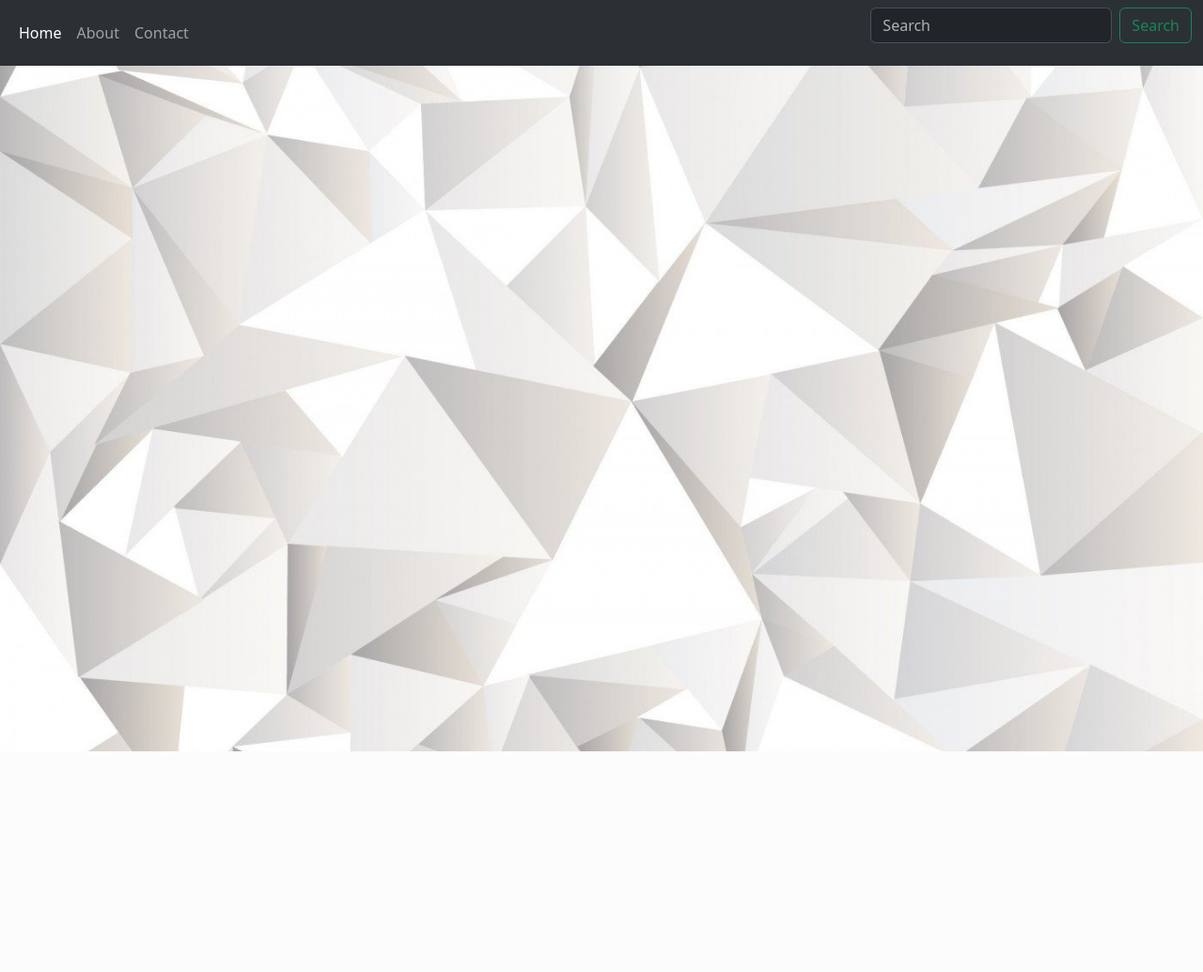
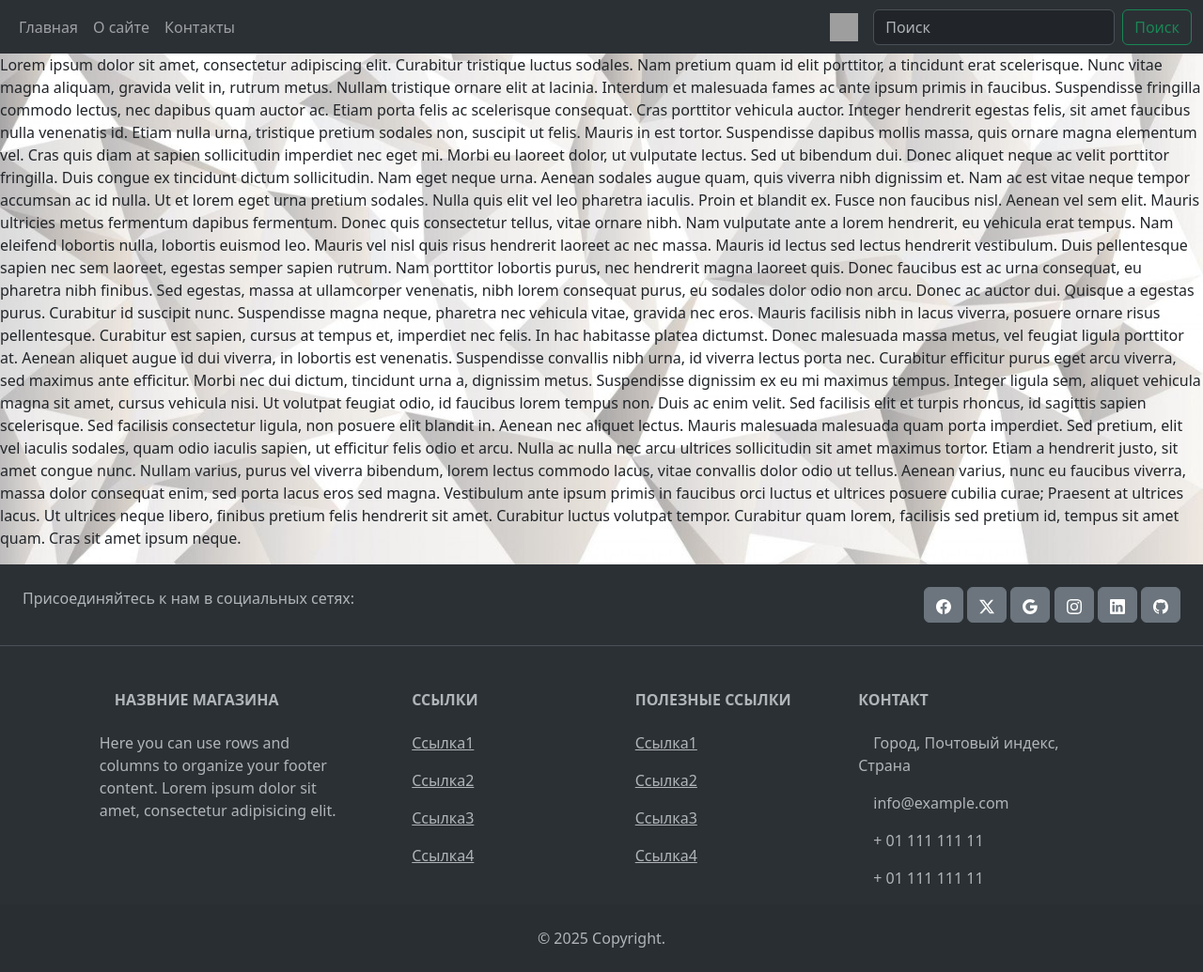
Before and after one commit to vyfme/simple-siteproject-django-docker-poetry-postgresql, a Django app: page / in a window 1280 px wide. Shown: the whole page at 94% size. Before the commit the page ends 800 px from the top, so only its background shows below. Run offline with Django 5.2, Linux system fonts and the light colour scheme; parts of the project's set-up code (start-up, migrations or seed data) failed here and were passed over; grey boxes are pictures that could not be loaded.

Commit message:
Updated the docker files, added templates, and updated the URL.

```diff
--- a/site_shop/pyproject.toml
+++ b/site_shop/pyproject.toml
@@ -13,6 +13,7 @@ dependencies = [
     "django-environ (>=0.12.0,<0.13.0)",
     "psycopg-binary (>=3.2.12,<4.0.0)",
     "psycopg2-binary (>=2.9.11,<3.0.0)",
+    "django-active-link (>=0.3.0,<0.4.0)",
 ]
 
 [tool.poetry]
--- a/site_shop/shop/static/shop/style.css
+++ b/site_shop/shop/static/shop/style.css
@@ -1,3 +1,7 @@
 body {
-    background: url("images/background.png") no-repeat center/100%;
+    background: url("images/background.png");
+    background-repeat: no-repeat;
+    background-position: center center;
+    background-size: cover;
+    background-attachment: fixed;
 }
--- /dev/null
+++ b/site_shop/shop/templates/shop/about.html
@@ -0,0 +1,6 @@
+{% extends 'base.html' %}
+
+{% block base %}
+<p>Sed semper fringilla justo a tristique. Sed in mi suscipit, feugiat ante ut, tempus justo. Sed accumsan nisl sapien. Pellentesque eget cursus tellus, eget imperdiet ipsum. Vestibulum lacinia mollis elit sit amet vehicula. Praesent ligula felis, finibus quis euismod at, sagittis ut metus. Proin sollicitudin tempus mollis. Morbi lacus turpis, ultrices in eros ac, mollis tincidunt mi. Vivamus sodales faucibus nulla tincidunt condimentum. Maecenas vitae enim placerat, porttitor ex scelerisque, posuere diam.
+Sed fringilla elementum vulputate. Curabitur ut nulla erat. Curabitur ut nibh elit. In sit amet sapien auctor, egestas risus sit amet, finibus quam. Pellentesque feugiat, tellus eget elementum laoreet, sem tellus auctor est, eu accumsan nibh purus et turpis. Cras quis eros neque. Nullam dictum nisi erat, vel tristique sem placerat ut. Integer consectetur neque lectus, sit amet consectetur nisl dignissim vel. Maecenas cursus libero non ipsum cursus, et egestas leo accumsan.</p>
+{% endblock %}
--- /dev/null
+++ b/site_shop/shop/templates/shop/categories.html
@@ -0,0 +1,4 @@
+{% extends 'base.html' %}
+
+{% block base %}
+{% endblock %}
--- /dev/null
+++ b/site_shop/shop/templates/shop/contact.html
@@ -0,0 +1,5 @@
+{% extends 'base.html' %}
+
+{% block base %}
+<p>Cras volutpat lacus eros, ac pharetra elit elementum ut. Integer sed purus et magna ullamcorper mollis id id nulla. Curabitur iaculis hendrerit velit, quis eleifend lectus aliquam ut. Nunc rutrum pretium sagittis. Mauris egestas ipsum et quam tincidunt, nec rutrum neque cursus. Aliquam imperdiet, neque ac accumsan commodo, ex ante auctor lacus, id malesuada enim augue id tortor. Quisque nec laoreet odio. Nunc lorem arcu, rhoncus a lorem ut, elementum convallis nibh. Duis dignissim, erat in viverra malesuada, lorem tortor gravida diam, sed feugiat magna diam ut ligula.</p>
+{% endblock %}
--- /dev/null
+++ b/site_shop/shop/templates/shop/includes/footer.html
@@ -0,0 +1,133 @@
+<!-- Footer -->
+<footer class="text-center text-lg-start bg-body-tertiary text-muted" data-bs-theme="dark">
+  <!-- Section: Social media -->
+  <section class="d-flex justify-content-center justify-content-lg-between p-4 border-bottom">
+    <!-- Left -->
+    <div class="me-5 d-none d-lg-block">
+      <span>Присоединяйтесь к нам в социальных сетях:</span>
+    </div>
+    <!-- Left -->
+
+    <!-- Right -->
+    <div>
+      <button type="button" class="btn btn-secondary">
+        <svg xmlns="http://www.w3.org/2000/svg" width="16" height="16" fill="currentColor" class="bi bi-facebook" viewBox="0 0 16 16">
+          <path d="M16 8.049c0-4.446-3.582-8.05-8-8.05C3.58 0-.002 3.603-.002 8.05c0 4.017 2.926 7.347 6.75 7.951v-5.625h-2.03V8.05H6.75V6.275c0-2.017 1.195-3.131 3.022-3.131.876 0 1.791.157 1.791.157v1.98h-1.009c-.993 0-1.303.621-1.303 1.258v1.51h2.218l-.354 2.326H9.25V16c3.824-.604 6.75-3.934 6.75-7.951"></path>
+        </svg>
+      </button>
+      <button type="button" class="btn btn-secondary">
+        <svg xmlns="http://www.w3.org/2000/svg" width="16" height="16" fill="currentColor" class="bi bi-twitter-x" viewBox="0 0 16 16">
+          <path d="M12.6.75h2.454l-5.36 6.142L16 15.25h-4.937l-3.867-5.07-4.425 5.07H.316l5.733-6.57L0 .75h5.063l3.495 4.633L12.601.75Zm-.86 13.028h1.36L4.323 2.145H2.865z"></path>
+        </svg>
+      </button>
+      <button type="button" class="btn btn-secondary">
+        <svg xmlns="http://www.w3.org/2000/svg" width="16" height="16" fill="currentColor" class="bi bi-google" viewBox="0 0 16 16">
+          <path d="M15.545 6.558a9.4 9.4 0 0 1 .139 1.626c0 2.434-.87 4.492-2.384 5.885h.002C11.978 15.292 10.158 16 8 16A8 8 0 1 1 8 0a7.7 7.7 0 0 1 5.352 2.082l-2.284 2.284A4.35 4.35 0 0 0 8 3.166c-2.087 0-3.86 1.408-4.492 3.304a4.8 4.8 0 0 0 0 3.063h.003c.635 1.893 2.405 3.301 4.492 3.301 1.078 0 2.004-.276 2.722-.764h-.003a3.7 3.7 0 0 0 1.599-2.431H8v-3.08z"></path>
+        </svg>
+      </button>
+      <button type="button" class="btn btn-secondary">
+        <svg xmlns="http://www.w3.org/2000/svg" width="16" height="16" fill="currentColor" class="bi bi-instagram" viewBox="0 0 16 16">
+          <path d="M8 0C5.829 0 5.556.01 4.703.048 3.85.088 3.269.222 2.76.42a3.9 3.9 0 0 0-1.417.923A3.9 3.9 0 0 0 .42 2.76C.222 3.268.087 3.85.048 4.7.01 5.555 0 5.827 0 8.001c0 2.172.01 2.444.048 3.297.04.852.174 1.433.372 1.942.205.526.478.972.923 1.417.444.445.89.719 1.416.923.51.198 1.09.333 1.942.372C5.555 15.99 5.827 16 8 16s2.444-.01 3.298-.048c.851-.04 1.434-.174 1.943-.372a3.9 3.9 0 0 0 1.416-.923c.445-.445.718-.891.923-1.417.197-.509.332-1.09.372-1.942C15.99 10.445 16 10.173 16 8s-.01-2.445-.048-3.299c-.04-.851-.175-1.433-.372-1.941a3.9 3.9 0 0 0-.923-1.417A3.9 3.9 0 0 0 13.24.42c-.51-.198-1.092-.333-1.943-.372C10.443.01 10.172 0 7.998 0zm-.717 1.442h.718c2.136 0 2.389.007 3.232.046.78.035 1.204.166 1.486.275.373.145.64.319.92.599s.453.546.598.92c.11.281.24.705.275 1.485.039.843.047 1.096.047 3.231s-.008 2.389-.047 3.232c-.035.78-.166 1.203-.275 1.485a2.5 2.5 0 0 1-.599.919c-.28.28-.546.453-.92.598-.28.11-.704.24-1.485.276-.843.038-1.096.047-3.232.047s-2.39-.009-3.233-.047c-.78-.036-1.203-.166-1.485-.276a2.5 2.5 0 0 1-.92-.598 2.5 2.5 0 0 1-.6-.92c-.109-.281-.24-.705-.275-1.485-.038-.843-.046-1.096-.046-3.233s.008-2.388.046-3.231c.036-.78.166-1.204.276-1.486.145-.373.319-.64.599-.92s.546-.453.92-.598c.282-.11.705-.24 1.485-.276.738-.034 1.024-.044 2.515-.045zm4.988 1.328a.96.96 0 1 0 0 1.92.96.96 0 0 0 0-1.92m-4.27 1.122a4.109 4.109 0 1 0 0 8.217 4.109 4.109 0 0 0 0-8.217m0 1.441a2.667 2.667 0 1 1 0 5.334 2.667 2.667 0 0 1 0-5.334"></path>
+        </svg>
+      </button>
+      <button type="button" class="btn btn-secondary">
+        <svg xmlns="http://www.w3.org/2000/svg" width="16" height="16" fill="currentColor" class="bi bi-linkedin" viewBox="0 0 16 16">
+          <path d="M0 1.146C0 .513.526 0 1.175 0h13.65C15.474 0 16 .513 16 1.146v13.708c0 .633-.526 1.146-1.175 1.146H1.175C.526 16 0 15.487 0 14.854zm4.943 12.248V6.169H2.542v7.225zm-1.2-8.212c.837 0 1.358-.554 1.358-1.248-.015-.709-.52-1.248-1.342-1.248S2.4 3.226 2.4 3.934c0 .694.521 1.248 1.327 1.248zm4.908 8.212V9.359c0-.216.016-.432.08-.586.173-.431.568-.878 1.232-.878.869 0 1.216.662 1.216 1.634v3.865h2.401V9.25c0-2.22-1.184-3.252-2.764-3.252-1.274 0-1.845.7-2.165 1.193v.025h-.016l.016-.025V6.169h-2.4c.03.678 0 7.225 0 7.225z"></path>
+        </svg>
+      </button>
+      <button type="button" class="btn btn-secondary">
+        <svg xmlns="http://www.w3.org/2000/svg" width="16" height="16" fill="currentColor" class="bi bi-github" viewBox="0 0 16 16">
+          <path d="M8 0C3.58 0 0 3.58 0 8c0 3.54 2.29 6.53 5.47 7.59.4.07.55-.17.55-.38 0-.19-.01-.82-.01-1.49-2.01.37-2.53-.49-2.69-.94-.09-.23-.48-.94-.82-1.13-.28-.15-.68-.52-.01-.53.63-.01 1.08.58 1.23.82.72 1.21 1.87.87 2.33.66.07-.52.28-.87.51-1.07-1.78-.2-3.64-.89-3.64-3.95 0-.87.31-1.59.82-2.15-.08-.2-.36-1.02.08-2.12 0 0 .67-.21 2.2.82.64-.18 1.32-.27 2-.27s1.36.09 2 .27c1.53-1.04 2.2-.82 2.2-.82.44 1.1.16 1.92.08 2.12.51.56.82 1.27.82 2.15 0 3.07-1.87 3.75-3.65 3.95.29.25.54.73.54 1.48 0 1.07-.01 1.93-.01 2.2 0 .21.15.46.55.38A8.01 8.01 0 0 0 16 8c0-4.42-3.58-8-8-8"></path>
+        </svg>
+      </button>
+    </div>
+    <!-- Right -->
+  </section>
+  <!-- Section: Social media -->
+
+  <!-- Section: Links  -->
+  <section class="">
+    <div class="container text-center text-md-start mt-5">
+      <!-- Grid row -->
+      <div class="row mt-3">
+        <!-- Grid column -->
+        <div class="col-md-3 col-lg-4 col-xl-3 mx-auto mb-4">
+          <!-- Content -->
+          <h6 class="text-uppercase fw-bold mb-4">
+            <i class="fas fa-gem me-3"></i>Назвние магазина
+          </h6>
+          <p>
+            Here you can use rows and columns to organize your footer content. Lorem ipsum
+            dolor sit amet, consectetur adipisicing elit.
+          </p>
+        </div>
+        <!-- Grid column -->
+
+        <!-- Grid column -->
+        <div class="col-md-2 col-lg-2 col-xl-2 mx-auto mb-4">
+          <!-- Links -->
+          <h6 class="text-uppercase fw-bold mb-4">
+            Ссылки
+          </h6>
+          <p>
+            <a href="#!" class="text-reset">Ссылка1</a>
+          </p>
+          <p>
+            <a href="#!" class="text-reset">Ссылка2</a>
+          </p>
+          <p>
+            <a href="#!" class="text-reset">Ссылка3</a>
+          </p>
+          <p>
+            <a href="#!" class="text-reset">Ссылка4</a>
+          </p>
+        </div>
+        <!-- Grid column -->
+
+        <!-- Grid column -->
+        <div class="col-md-3 col-lg-2 col-xl-2 mx-auto mb-4">
+          <!-- Links -->
+          <h6 class="text-uppercase fw-bold mb-4">
+            Полезные ссылки
+          </h6>
+          <p>
+            <a href="#!" class="text-reset">Ссылка1</a>
+          </p>
+          <p>
+            <a href="#!" class="text-reset">Ссылка2</a>
+          </p>
+          <p>
+            <a href="#!" class="text-reset">Ссылка3</a>
+          </p>
+          <p>
+            <a href="#!" class="text-reset">Ссылка4</a>
+          </p>
+        </div>
+        <!-- Grid column -->
+
+        <!-- Grid column -->
+        <div class="col-md-4 col-lg-3 col-xl-3 mx-auto mb-md-0 mb-4">
+          <!-- Links -->
+          <h6 class="text-uppercase fw-bold mb-4">Контакт</h6>
+          <p><i class="fas fa-home me-3"></i> Город, Почтовый индекс, Страна</p>
+          <p>
+            <i class="fas fa-envelope me-3"></i>
+            info@example.com
+          </p>
+          <p><i class="fas fa-phone me-3"></i> + 01 111 111 11</p>
+          <p><i class="fas fa-print me-3"></i> + 01 111 111 11</p>
+        </div>
+        <!-- Grid column -->
+      </div>
+      <!-- Grid row -->
+    </div>
+  </section>
+  <!-- Section: Links  -->
+
+  <!-- Copyright -->
+  <div class="text-center p-4" style="background-color: rgba(0, 0, 0, 0.05);">
+    © 2025 Copyright.
+  </div>
+  <!-- Copyright -->
+</footer>
+<!-- Footer -->
--- /dev/null
+++ b/site_shop/shop/templates/shop/includes/nav.html
@@ -0,0 +1,23 @@
+{% load active_link_tags %}
+<nav class="navbar navbar-right navbar-expand-lg bg-body-tertiary sticky-top" data-bs-theme="dark">
+  <div class="container-fluid">
+    <ul class="navbar-nav me-auto mb-2 mb-lg-0">
+      <li class="nav-item">
+        <a class="nav-link {% active_link 'index' strict=True %}" aria-current="page" href="{% url 'index' %}">Главная</a>
+      </li>
+      <li class="nav-item">
+        <a class="nav-link {% active_link 'about' strict=True %}" href="{% url 'about' %}">О сайте</a>
+      </li>
+      <li class="nav-item">
+        <a class="nav-link {% active_link 'contact' strict=True %}" href="{% url 'contact' %}">Контакты</a>
+      </li>
+    </ul>
+    <a class="navbar-brand" href="#">
+      <img src="https://cdn.pixabay.com/photo/2015/10/05/22/37/blank-profile-picture-973460_1280.png" alt="Logo" width="30" height="30" class="d-inline-block align-text-top">
+    </a>
+    <form class="d-flex w-auto" role="search">
+      <input class="form-control me-2" type="search" placeholder="Поиск" aria-label="Search"/>
+      <button class="btn btn-outline-success" type="submit">Поиск</button>
+    </form>
+  </div>
+</nav>
--- a/site_shop/shop/templates/shop/index.html
+++ b/site_shop/shop/templates/shop/index.html
@@ -1,4 +1,10 @@
 {% extends 'base.html' %}
 
 {% block base %}
+<p>Lorem ipsum dolor sit amet, consectetur adipiscing elit. Curabitur tristique luctus sodales. Nam pretium quam id elit porttitor, a tincidunt erat scelerisque. Nunc vitae magna aliquam, gravida velit in, rutrum metus. Nullam tristique ornare elit at lacinia. Interdum et malesuada fames ac ante ipsum primis in faucibus. Suspendisse fringilla commodo lectus, nec dapibus quam auctor ac. Etiam porta felis ac scelerisque consequat. Cras porttitor vehicula auctor.
+Integer hendrerit egestas felis, sit amet faucibus nulla venenatis id. Etiam nulla urna, tristique pretium sodales non, suscipit ut felis. Mauris in est tortor. Suspendisse dapibus mollis massa, quis ornare magna elementum vel. Cras quis diam at sapien sollicitudin imperdiet nec eget mi. Morbi eu laoreet dolor, ut vulputate lectus. Sed ut bibendum dui. Donec aliquet neque ac velit porttitor fringilla. Duis congue ex tincidunt dictum sollicitudin. Nam eget neque urna. Aenean sodales augue quam, quis viverra nibh dignissim et. Nam ac est vitae neque tempor accumsan ac id nulla. Ut et lorem eget urna pretium sodales. Nulla quis elit vel leo pharetra iaculis. Proin et blandit ex.
+Fusce non faucibus nisl. Aenean vel sem elit. Mauris ultricies metus fermentum dapibus fermentum. Donec quis consectetur tellus, vitae ornare nibh. Nam vulputate ante a lorem hendrerit, eu vehicula erat tempus. Nam eleifend lobortis nulla, lobortis euismod leo. Mauris vel nisl quis risus hendrerit laoreet ac nec massa. Mauris id lectus sed lectus hendrerit vestibulum. Duis pellentesque sapien nec sem laoreet, egestas semper sapien rutrum.
+Nam porttitor lobortis purus, nec hendrerit magna laoreet quis. Donec faucibus est ac urna consequat, eu pharetra nibh finibus. Sed egestas, massa at ullamcorper venenatis, nibh lorem consequat purus, eu sodales dolor odio non arcu. Donec ac auctor dui. Quisque a egestas purus. Curabitur id suscipit nunc. Suspendisse magna neque, pharetra nec vehicula vitae, gravida nec eros. Mauris facilisis nibh in lacus viverra, posuere ornare risus pellentesque. Curabitur est sapien, cursus at tempus et, imperdiet nec felis. In hac habitasse platea dictumst. Donec malesuada massa metus, vel feugiat ligula porttitor at. Aenean aliquet augue id dui viverra, in lobortis est venenatis. Suspendisse convallis nibh urna, id viverra lectus porta nec.
+Curabitur efficitur purus eget arcu viverra, sed maximus ante efficitur. Morbi nec dui dictum, tincidunt urna a, dignissim metus. Suspendisse dignissim ex eu mi maximus tempus. Integer ligula sem, aliquet vehicula magna sit amet, cursus vehicula nisi. Ut volutpat feugiat odio, id faucibus lorem tempus non. Duis ac enim velit. Sed facilisis elit et turpis rhoncus, id sagittis sapien scelerisque.
+Sed facilisis consectetur ligula, non posuere elit blandit in. Aenean nec aliquet lectus. Mauris malesuada malesuada quam porta imperdiet. Sed pretium, elit vel iaculis sodales, quam odio iaculis sapien, ut efficitur felis odio et arcu. Nulla ac nulla nec arcu ultrices sollicitudin sit amet maximus tortor. Etiam a hendrerit justo, sit amet congue nunc. Nullam varius, purus vel viverra bibendum, lorem lectus commodo lacus, vitae convallis dolor odio ut tellus. Aenean varius, nunc eu faucibus viverra, massa dolor consequat enim, sed porta lacus eros sed magna. Vestibulum ante ipsum primis in faucibus orci luctus et ultrices posuere cubilia curae; Praesent at ultrices lacus. Ut ultrices neque libero, finibus pretium felis hendrerit sit amet. Curabitur luctus volutpat tempor. Curabitur quam lorem, facilisis sed pretium id, tempus sit amet quam. Cras sit amet ipsum neque.</p>
 {% endblock %}
--- a/site_shop/shop/urls.py
+++ b/site_shop/shop/urls.py
@@ -4,5 +4,7 @@ from . import views
 
 urlpatterns = [
     path("", views.index, name="index"),
-    path("categories/", views.categories, name="categories")
+    path("categories/", views.categories, name="categories"),
+    path("about/", views.about, name="about"),
+    path("contact/", views.contact, name="contact"),
 ]
--- a/site_shop/shop/views.py
+++ b/site_shop/shop/views.py
@@ -3,11 +3,19 @@ from django.http import HttpResponse
 
 
 def index(request):
-    return render(request, "shop/index.html")
+    return render(request, "shop/index.html", context={'title': 'Главная страница'})
 
 
 def categories(request):
-    return HttpResponse("categories")
+    return render(request, "shop/categories.html", context={'title': 'Категории'})
+
+
+def about(request):
+    return render(request, "shop/about.html", context={'title': 'О сайте'})
+
+
+def contact(request):
+    return render(request, "shop/contact.html", context={'title': 'Контакты'})
 
 
 def basket(request):
--- a/site_shop/site_shop/settings.py
+++ b/site_shop/site_shop/settings.py
@@ -10,7 +10,7 @@ For the full list of settings and their values, see
 https://docs.djangoproject.com/en/5.2/ref/settings/
 """
 
-import os
+
 from os import environ
 from pathlib import Path
 
@@ -39,6 +39,7 @@ INSTALLED_APPS = [
     'django.contrib.sessions',
     'django.contrib.messages',
     'django.contrib.staticfiles',
+    'active_link',
     'shop.apps.ShopConfig',
 ]
 
--- a/site_shop/templates/base.html
+++ b/site_shop/templates/base.html
@@ -1,27 +1,21 @@
+<!DOCTYPE html>
+<html lang="en">
+<head>
+  <meta charset="UTF-8">
+  <meta name="viewport" content="width=device-width, initial-scale=1.0">
+  <title>{{title}}</title>
+</head>
+<body>
 {% load static %}
 
 <link rel="stylesheet" href="{% static 'shop/style.css' %}">
 <link href="https://cdn.jsdelivr.net/npm/bootstrap@5.3.8/dist/css/bootstrap.min.css" rel="stylesheet" integrity="sha384-sRIl4kxILFvY47J16cr9ZwB07vP4J8+LH7qKQnuqkuIAvNWLzeN8tE5YBujZqJLB" crossorigin="anonymous">
-<nav class="navbar navbar-expand-lg bg-body-tertiary" data-bs-theme="dark">
-  <div class="container-fluid">
-    <div class="collapse navbar-collapse" id="navbarSupportedContent">
-      <ul class="navbar-nav me-auto mb-2 mb-lg-0">
-        <li class="nav-item">
-          <a class="nav-link active" aria-current="page" href="#">Home</a>
-        </li>
-        <li class="nav-item">
-          <a class="nav-link" href="#">About</a>
-        </li>
-        <li class="nav-item">
-          <a class="nav-link" href="#">Contact</a>
-        </li>
-      </ul>
-      <form class="d-flex" role="search">
-        <input class="form-control me-2" type="search" placeholder="Search" aria-label="Search"/>
-        <button class="btn btn-outline-success" type="submit">Search</button>
-      </form>
-    </div>
-  </div>
-</nav>
+
+{% include 'shop/includes/nav.html' %}
+
 {% block base %}
 {% endblock %}
+
+{% include 'shop/includes/footer.html' %}
+</body>
+</html>
```
Also changed, not shown: 3 other files.
